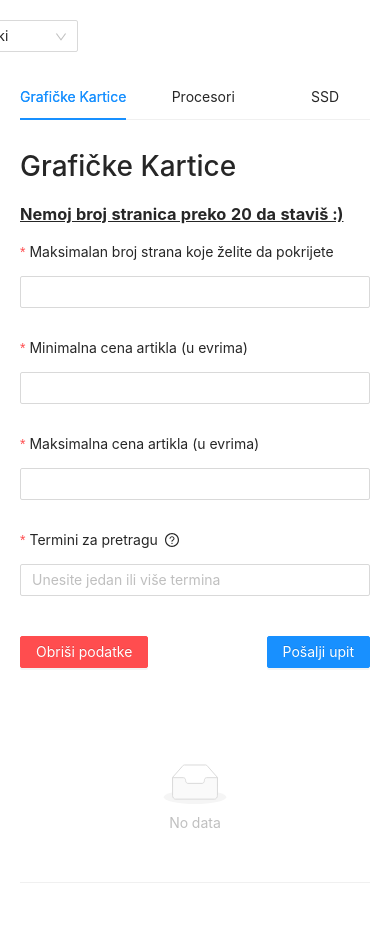
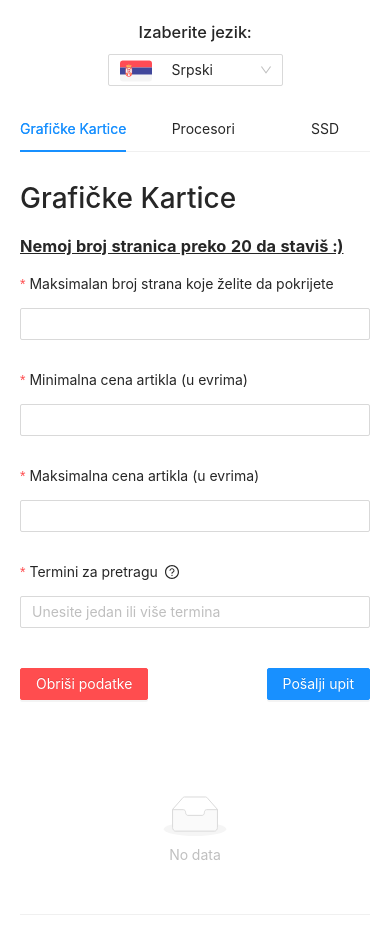
Before and after one commit to Filip785/kp-scraper-web, a React (Create React App) app: page / in a window 390 px wide. Before the commit the page ends 907 px from the top, so only its background shows below. Built offline with nearby package versions, Linux system fonts and the light colour scheme.

Commit message:
Fix responsivness issues for language selector

```diff
--- a/src/App.css
+++ b/src/App.css
@@ -71,19 +71,19 @@
 }
 
 @media screen and (min-width: 780px) and (max-width: 950px) {
-  .App .ant-tabs {
+  .App .ant-tabs, .App .lang-select {
     width: 750px;
   }
 }
 
 @media screen and (min-width: 680px) and (max-width: 779px) {
-  .App .ant-tabs {
+  .App .ant-tabs, .App .lang-select {
     width: 650px;
   }
 }
 
 @media screen and (min-width: 460px) and (max-width: 679px) {
-  .App .ant-tabs, .ant-table-wrapper {
+  .App .ant-tabs, .ant-table-wrapper, .App .lang-select {
     width: 450px;
   }
 
@@ -92,8 +92,19 @@
   }
 }
 
+@media screen and (max-width: 459px) {
+  .App .lang-select {
+    flex-direction: column;
+    align-items: center;
+  }
+
+  .App .lang-select .ant-select {
+    margin-left: 0;
+  }
+}
+
 @media screen and (min-width: 360px) and (max-width: 459px) {
-  .App .ant-tabs, .ant-table-wrapper {
+  .App .ant-tabs, .ant-table-wrapper, .App .lang-select {
     width: 350px;
   }
 }
@@ -105,6 +116,9 @@
 }
 
 @media screen and (max-width: 679px) {
+  .App .lang-select {
+    justify-content: center;
+  }
  .ant-tabs-nav {
    margin: 0px auto 24px auto !important;
  }
--- a/src/App.tsx
+++ b/src/App.tsx
@@ -9,17 +9,13 @@ import { useTranslation, Trans } from 'react-i18next';
 const { Option } = Select;
 
 function App() {
-  const { i18n, } = useTranslation();
-
-  const handleLangChange = (lang: string) => {
-    i18n.changeLanguage(lang);
-  };
+  const { i18n } = useTranslation();
 
   return (
     <div className="App">
       <div className="lang-select">
       <h3><Trans i18nKey="Izaberite jezik"></Trans></h3>
-        <Select defaultValue={localStorage.getItem('i18nextLng') || 'rs'} style={{ width: 175 }} onChange={handleLangChange}>
+        <Select defaultValue={localStorage.getItem('i18nextLng') || 'rs'} style={{ width: 175 }} onChange={lang => i18n.changeLanguage(lang)}>
           <Option value="rs">
             <img src="/img/serbia.png" alt="Serbian flag" />
             <span className="lang-select-desc">
```
